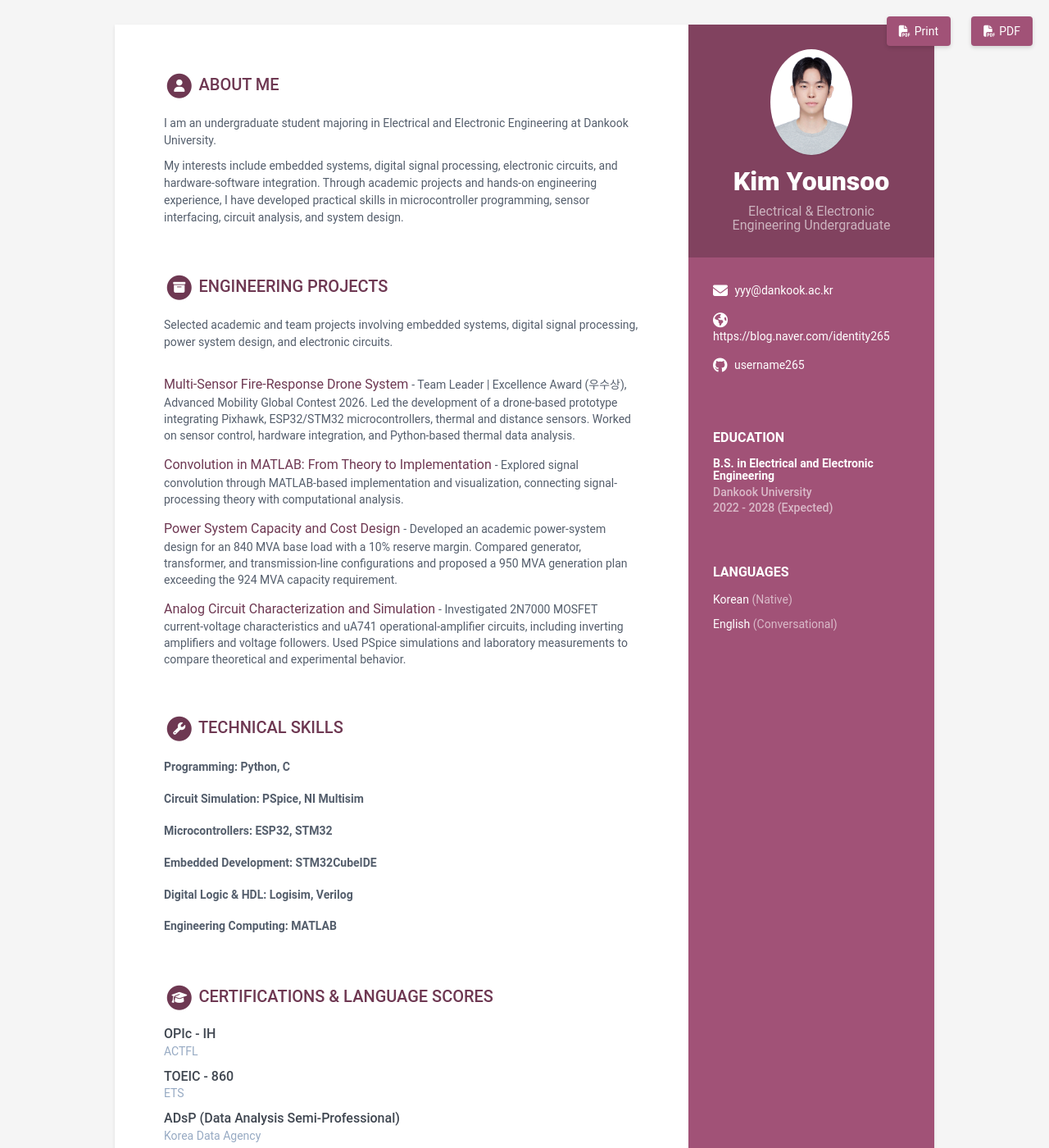
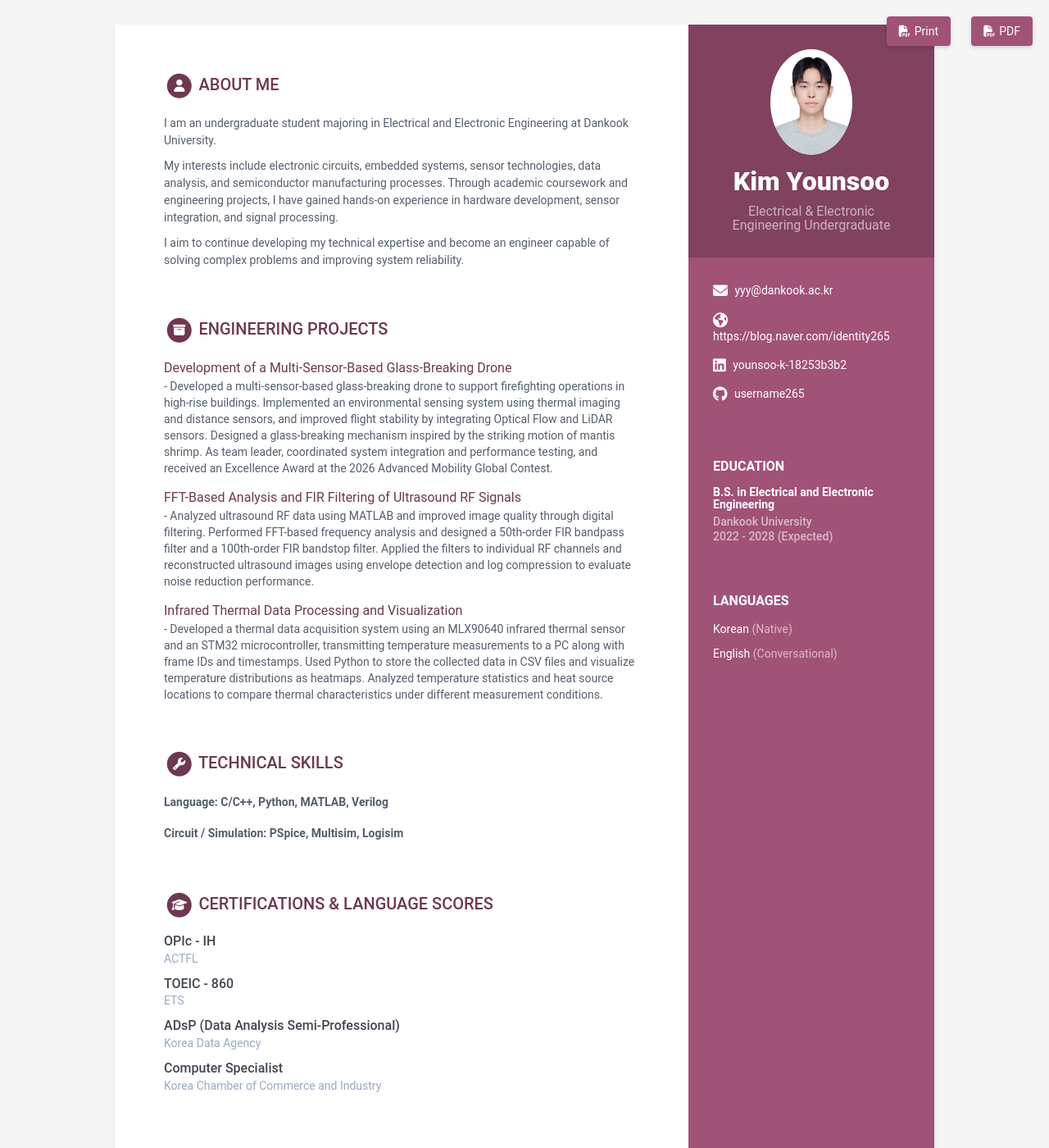
Before and after one commit to username265/username265.github.io, a Jekyll site: the page built from index.html, in a window 1280 px wide and 1400 px high. Shown: the whole window at 82% size. Built offline with Jekyll 4.4.1, drawn with Linux system fonts in a browser that asks for light colours.

Commit message:
Revise personal data and project details in data.yml
Updated personal information, career summary, and project descriptions in data.yml. Enhanced clarity and detail in project entries and technical skills.

```diff
--- a/_data/data.yml
+++ b/_data/data.yml
@@ -14,7 +14,7 @@ sidebar:
   email: yyy@dankook.ac.kr
   phone:
   website: "https://blog.naver.com/identity265"
-  linkedin:
+  linkedin: younsoo-k-18253b3b2
   github: username265
   telegram:
   bitbucket:
@@ -36,17 +36,16 @@ sidebar:
       - idiom: English
         level: Conversational
 
+
 career-profile:
   title: About Me
   summary: |
-    I am an undergraduate student majoring in Electrical and Electronic
-    Engineering at Dankook University.
+    I am an undergraduate student majoring in Electrical and Electronic Engineering at Dankook University.
 
-    My interests include embedded systems, digital signal processing,
-    electronic circuits, and hardware-software integration. Through academic
-    projects and hands-on engineering experience, I have developed practical
-    skills in microcontroller programming, sensor interfacing, circuit
-    analysis, and system design.
+    My interests include electronic circuits, embedded systems, sensor technologies, data analysis, and semiconductor manufacturing processes. Through academic coursework and engineering projects, I have gained hands-on experience in hardware development, sensor integration, and signal processing.
+
+    I aim to continue developing my technical expertise and become an engineer capable of solving complex problems and improving system reliability.
+
 
 
 education:
@@ -71,48 +70,37 @@ certifications:
     - name: "Computer Specialist"
       organization: "Korea Chamber of Commerce and Industry"
 
+
 projects:
   title: Engineering Projects
-  intro: >-
-    Selected academic and team projects involving embedded systems,
-    digital signal processing, power system design, and electronic circuits.
 
   assignments:
-    - title: "Multi-Sensor Fire-Response Drone System"
+    - title: "Development of a Multi-Sensor-Based Glass-Breaking Drone<br>"
       tagline: >-
-        Team Leader | Excellence Award (우수상), Advanced Mobility Global
-        Contest 2026. Led the development of a drone-based prototype
-        integrating Pixhawk, ESP32/STM32 microcontrollers, thermal and distance
-        sensors. Worked on sensor control, hardware integration, and
-        Python-based thermal data analysis.
+        Developed a multi-sensor-based glass-breaking drone to support firefighting operations in high-rise buildings.
+        Implemented an environmental sensing system using thermal imaging and distance sensors, and improved flight stability by integrating Optical Flow and LiDAR sensors.
+        Designed a glass-breaking mechanism inspired by the striking motion of mantis shrimp.
+        As team leader, coordinated system integration and performance testing, and received an Excellence Award at the 2026 Advanced Mobility Global Contest.
 
-    # Temporary DSP entry: replace with the future image-analysis project.
-    - title: "Convolution in MATLAB: From Theory to Implementation"
+
+    - title: "FFT-Based Analysis and FIR Filtering of Ultrasound RF Signals<br>"
       tagline: >-
-        Explored signal convolution through MATLAB-based implementation
-        and visualization, connecting signal-processing theory with
-        computational analysis.
+        Analyzed ultrasound RF data using MATLAB and improved image quality through digital filtering.
+        Performed FFT-based frequency analysis and designed a 50th-order FIR bandpass filter and a 100th-order FIR bandstop filter.
+        Applied the filters to individual RF channels and reconstructed ultrasound images using envelope detection and log compression to evaluate noise reduction performance.
 
-    - title: "Power System Capacity and Cost Design"
+
+    - title: "Infrared Thermal Data Processing and Visualization<br>"
       tagline: >-
-        Developed an academic power-system design for an 840 MVA base load
-        with a 10% reserve margin. Compared generator, transformer, and
-        transmission-line configurations and proposed a 950 MVA generation
-        plan exceeding the 924 MVA capacity requirement.
+        Developed a thermal data acquisition system using an MLX90640 infrared thermal sensor and an STM32 microcontroller, transmitting temperature measurements to a PC along with frame IDs and timestamps.
+        Used Python to store the collected data in CSV files and visualize temperature distributions as heatmaps.
+        Analyzed temperature statistics and heat source locations to compare thermal characteristics under different measurement conditions.
 
-    - title: "Analog Circuit Characterization and Simulation"
-      tagline: >-
-        Investigated 2N7000 MOSFET current-voltage characteristics and
-        uA741 operational-amplifier circuits, including inverting amplifiers
-        and voltage followers. Used PSpice simulations and laboratory
-        measurements to compare theoretical and experimental behavior.
+
+
 
 skills:
   title: Technical Skills
   toolset:
-    - name: "Programming: Python, C"
-    - name: "Circuit Simulation: PSpice, NI Multisim"
-    - name: "Microcontrollers: ESP32, STM32"
-    - name: "Embedded Development: STM32CubeIDE"
-    - name: "Digital Logic & HDL: Logisim, Verilog"
-    - name: "Engineering Computing: MATLAB"
+    - name: "Language: C/C++, Python, MATLAB, Verilog"
+    - name: "Circuit / Simulation: PSpice, Multisim, Logisim"
```
